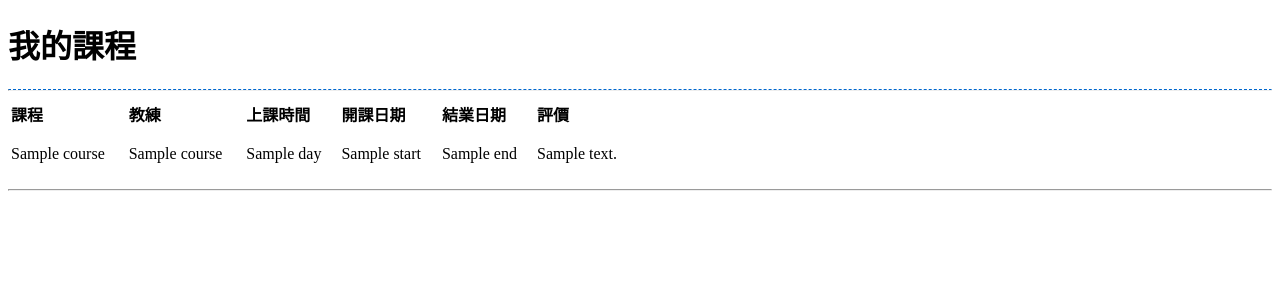
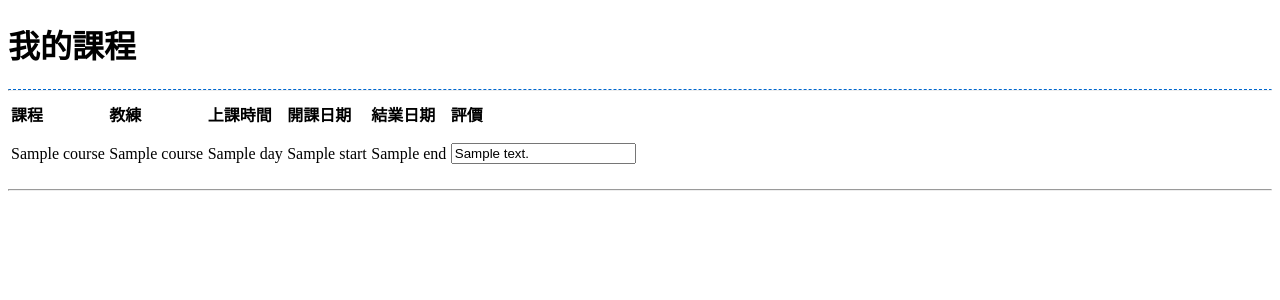
Before and after one commit to 109703027/DBMS_FPJ, a Flask app: template templates/my_course.html in a window 1280 px wide. Shown: the top 300 px of the page. Run offline with Flask 3, Linux system fonts and the light colour scheme; the template is opened without the code that fills it: most values are stand-ins (such as "Sample title", 1, 10 or a date in 2020).

Commit message:
update my_course : add textbox

```diff
--- a/templates/my_course.html
+++ b/templates/my_course.html
@@ -16,7 +16,7 @@
 	      <th>上課時間</th>
 	      <th>開課日期</th>
 	      <th>結業日期</th>
-	      <th width="100">評價</th>
+	      <th>評價</th>
 	    </tr>
 	  </thead>
 	  <hr style="border-top:1px dashed #0066CC;"/>
@@ -28,7 +28,7 @@
 		  <td>{{ course.Day }}</td>
 		  <td>{{ course.Start }}</td>
 		  <td>{{ course.End }}</td>
-          <td>{{ course.comment}}</td>
+          <td><input type="text" value="{{ course.comment }}"></td>
 		</tr>
 		{% endfor %}
 	  </tbody>
```
